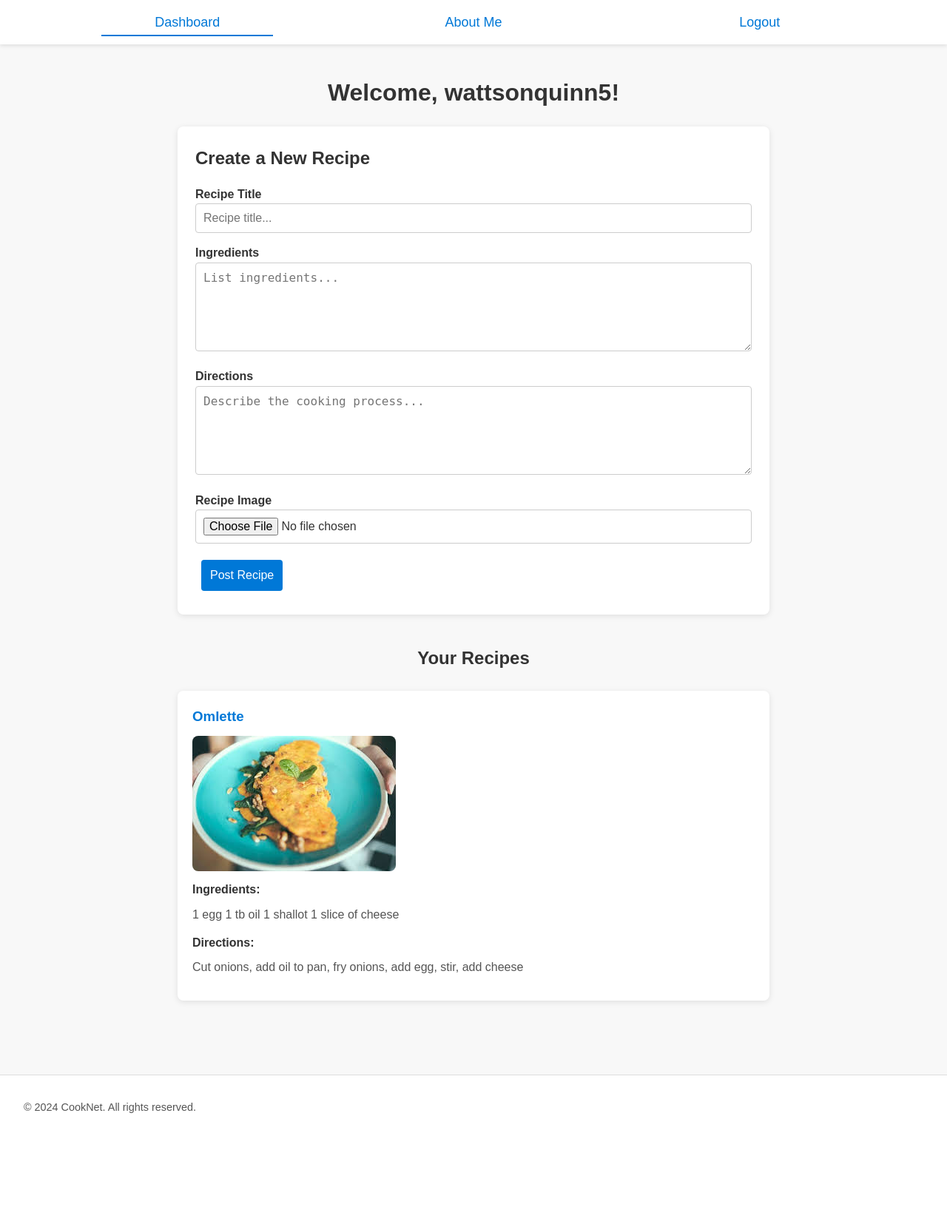
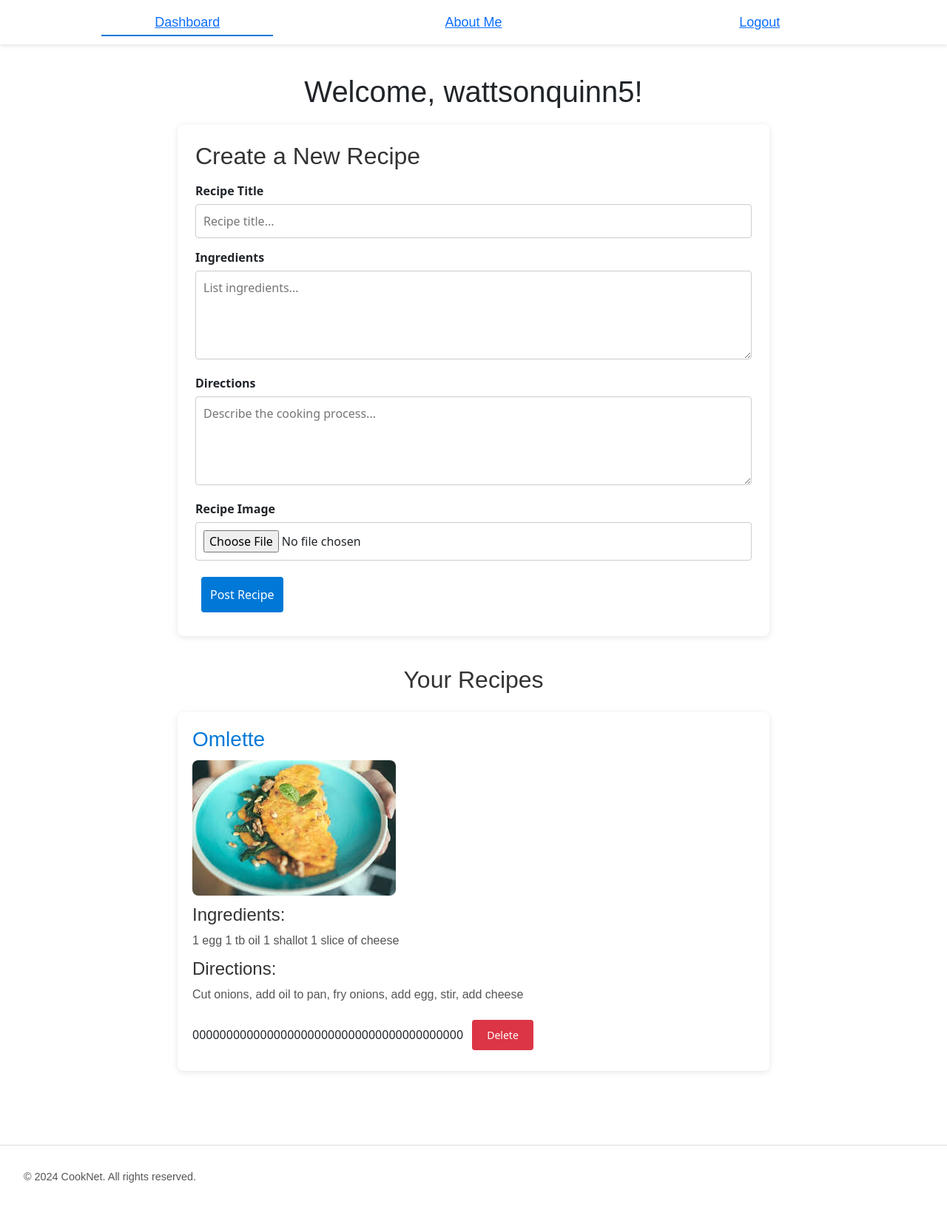
Before and after one commit to siamanna/CookNet, a Flask app: page /dashboard in a window 1280 px wide. Shown: the whole page at 74% size. Before the commit the page ends 1505 px from the top, so only its background shows below. Run offline with Flask 3, Linux system fonts and the light colour scheme; a user stored in the database is signed in; data comes from the database, SQL or seed files in the repository.

Commit message:
delete button

```diff
--- a/app.py
+++ b/app.py
@@ -3,12 +3,14 @@
 from flask import Flask, render_template, request, redirect, url_for, session, g, flash
 import sqlite3
 from werkzeug.security import generate_password_hash, check_password_hash
+from flask_wtf import CSRFProtect
 
 app = Flask(__name__)
 app.secret_key = os.urandom(24)  # Secure random secret key
 DATABASE = 'recipes.db'
 UPLOAD_FOLDER = 'static/uploads'
 ALLOWED_EXTENSIONS = {'png', 'jpg', 'jpeg', 'gif'}
+csrf = CSRFProtect(app)
 
 app.config['UPLOAD_FOLDER'] = UPLOAD_FOLDER
 
@@ -203,6 +205,28 @@
     return redirect(url_for('login'))
 
 
+# New Route: Delete Recipe
+@app.route('/delete_recipe/<int:recipe_id>', methods=['POST'])
+def delete_recipe(recipe_id):
+    if 'user_id' not in session:
+        flash('Please log in to delete recipes.')
+        return redirect(url_for('login'))
+
+    db = get_db()
+
+    # Verify ownership of the recipe
+    recipe = db.execute("SELECT * FROM recipes WHERE id = ? AND user_id = ?", (recipe_id, session['user_id'])).fetchone()
+
+    if recipe:
+        db.execute("DELETE FROM recipes WHERE id = ?", (recipe_id,))
+        db.commit()
+        flash('Recipe deleted successfully.')
+    else:
+        flash('Recipe not found or you do not have permission to delete it.')
+
+    return redirect(url_for('dashboard'))
+
+
 if __name__ == '__main__':
     init_db()
     app.run(debug=True)
--- a/static/style.css
+++ b/static/style.css
@@ -692,3 +692,19 @@
 .button:hover {
     background-color: #555;
 }
+
+.button-delete {
+    background-color: #dc3545; /* Bootstrap's danger color */
+    color: #fff;
+    padding: 10px 20px;
+    border: none;
+    border-radius: 4px;
+    cursor: pointer;
+    font-size: 14px;
+    transition: background-color 0.3s ease;
+    margin-top: 10px; /* Adds spacing above the button */
+}
+
+.button-delete:hover {
+    background-color: #c82333;
+}
--- a/templates/dashboard.html
+++ b/templates/dashboard.html
@@ -3,6 +3,7 @@
 <head>
     <title>Dashboard - My Food Blog</title>
     <link rel="stylesheet" href="{{ url_for('static', filename='style.css') }}">
+    <link href="https://cdn.jsdelivr.net/npm/bootstrap@5.3.0/dist/css/bootstrap.min.css" rel="stylesheet">
 </head>
 <body>
 
@@ -57,6 +58,10 @@
                 <p>{{ recipe['ingredients'] }}</p>
                 <h4>Directions:</h4>
                 <p>{{ recipe['directions'] }}</p>
+                <form method="POST" action="{{ url_for('delete_recipe', recipe_id=recipe['id']) }}" onsubmit="return confirm('Are you sure you want to delete this recipe?');">
+                    {{ csrf_token() }}
+                    <button type="submit" class="button button-delete">Delete</button>
+                </form>
             </div>
             {% else %}
             <p class="center">No recipes posted yet. <a href="{{ url_for('dashboard') }}">Post your first recipe!</a></p>
@@ -67,5 +72,6 @@
     <footer class="footer">
         <p class="center">&copy; 2024 CookNet. All rights reserved.</p>
     </footer>
+    <script src="https://cdn.jsdelivr.net/npm/bootstrap@5.3.0/dist/js/bootstrap.bundle.min.js"></script>
 </body>
 </html>
```
